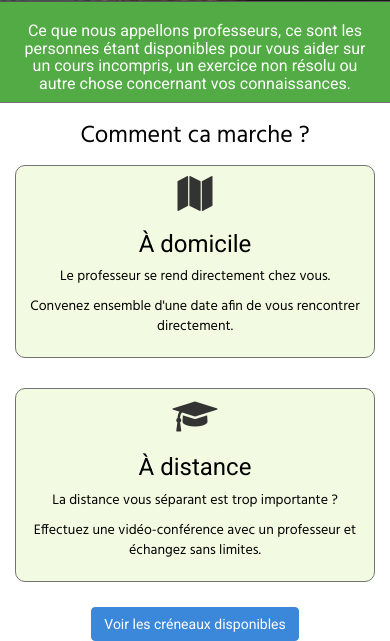
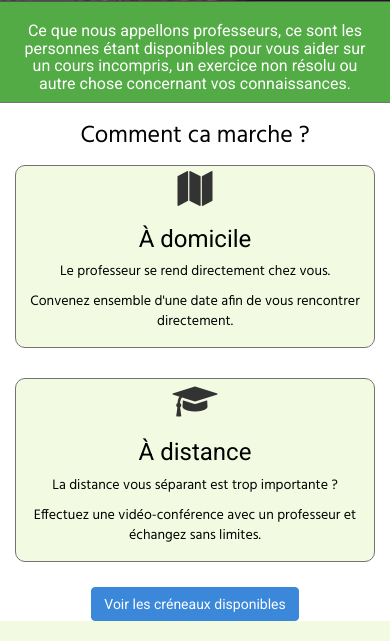
Before and after one commit to FlorianCart/School, a PHP site: page /php/profs.php in a window 390 px wide. Shown: the part 409-1050 px from the top of the page. Run offline with PHP 8.4, Linux system fonts and the light colour scheme; some libraries are stand-ins or nearby versions.

Commit message:
Modifs responsive
Correction comportement blocs responsive

```diff
--- a/css/profs.css
+++ b/css/profs.css
@@ -54,8 +54,8 @@
   display: inline-block;
   background-color: #F2FAE1;
   border-radius: 10px;
-  padding: 10px;
-  min-width: 320px;
+  padding: 5px 5px;
+  min-width: 250px;
   border: 0.5px #737373 solid;
 }
 
```
